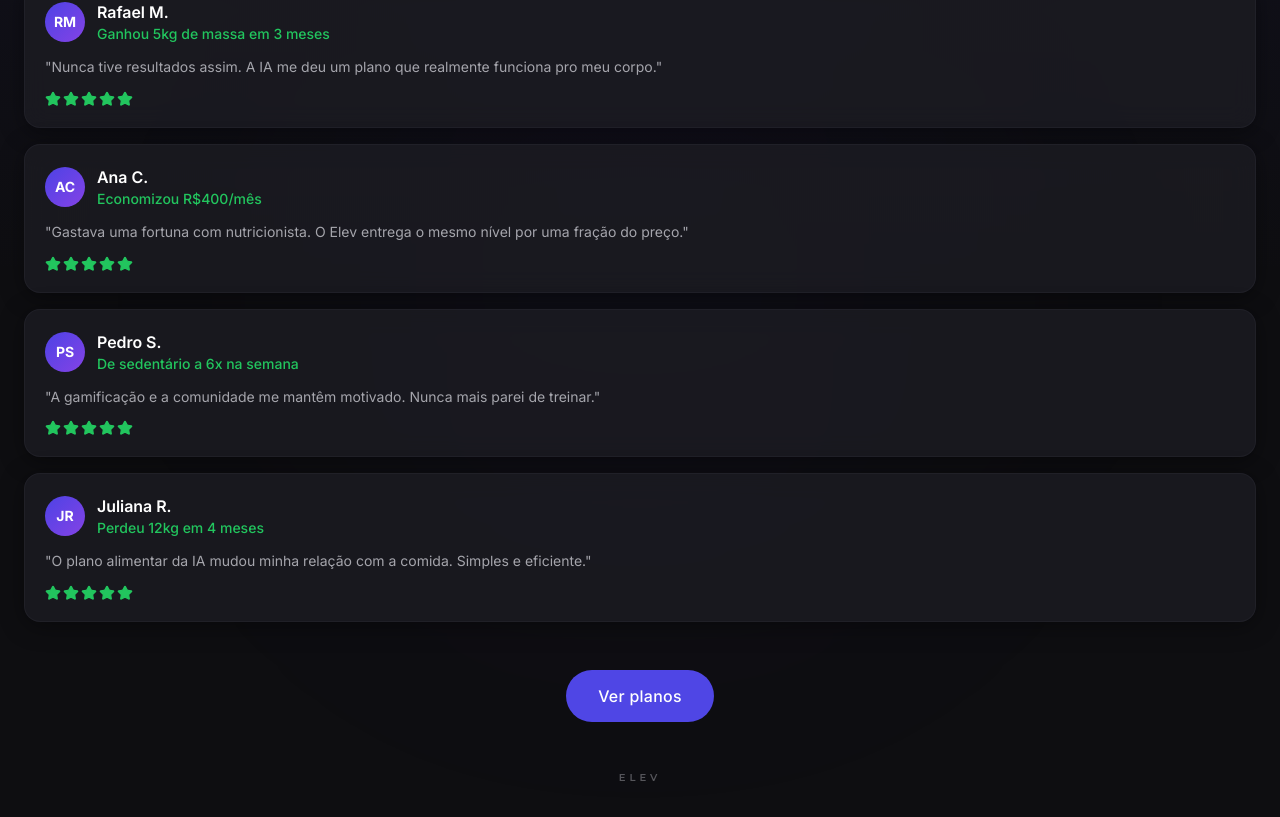
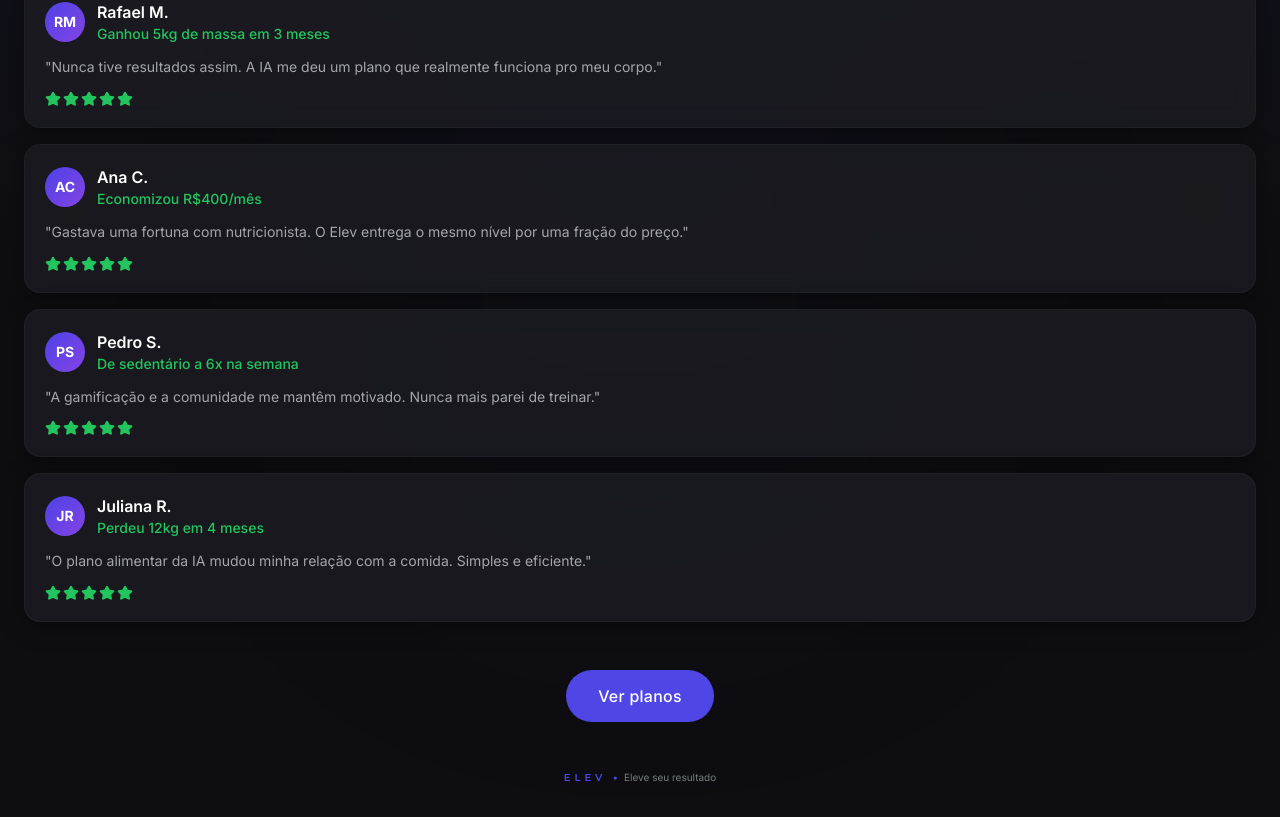
Before and after one commit to Lucas-Sambati/landingPage_elev, a React (Vite) app: page /depoimentos in a window 1280 px wide. Shown: the part 247-1064 px from the top of the page. Built offline with nearby package versions, Linux system fonts and the light colour scheme; the HTML template or start-up script is replaced by a standard one.

Commit message:
Atualizando

```diff
--- a/src/components/AboutSection.tsx
+++ b/src/components/AboutSection.tsx
@@ -195,11 +195,20 @@ const AboutSection = () => {
       </div>
 
       {/* Assinatura ELEV */}
-      <span
-        className="relative z-10 pb-8 text-[10px] font-semibold tracking-[0.4em] text-muted-foreground/80 opacity-60"
-        style={{ fontFamily: "'Montserrat', sans-serif" }}
-      >
-        ELEV
+      <span className="relative z-10 pb-8 flex items-center gap-1.5">
+        <span
+          className="text-[10px] font-semibold uppercase tracking-[0.4em]"
+          style={{ fontFamily: "'Montserrat', sans-serif", color: "#4F46E5" }}
+        >
+          ELEV
+        </span>
+        <span className="text-[10px]" style={{ color: "#4F46E5" }}>•</span>
+        <span
+          className="text-[10px]"
+          style={{ fontFamily: "'Inter', sans-serif", color: "#737d7f" }}
+        >
+          Eleve seu resultado
+        </span>
       </span>
     </section>
   );
--- a/src/components/FeaturesSection.tsx
+++ b/src/components/FeaturesSection.tsx
@@ -276,11 +276,20 @@ const FeaturesSection = () => {
       </div>
 
       {/* Assinatura ELEV */}
-      <span
-        className="relative z-10 pb-8 pt-8 text-[10px] font-semibold tracking-[0.4em] text-muted-foreground/80 opacity-60"
-        style={{ fontFamily: "'Montserrat', sans-serif" }}
-      >
-        ELEV
+      <span className="relative z-10 pb-8 pt-8 flex items-center gap-1.5">
+        <span
+          className="text-[10px] font-semibold uppercase tracking-[0.4em]"
+          style={{ fontFamily: "'Montserrat', sans-serif", color: "#4F46E5" }}
+        >
+          ELEV
+        </span>
+        <span className="text-[10px]" style={{ color: "#4F46E5" }}>•</span>
+        <span
+          className="text-[10px]"
+          style={{ fontFamily: "'Inter', sans-serif", color: "#737d7f" }}
+        >
+          Eleve seu resultado
+        </span>
       </span>
     </section>
   );
--- a/src/components/HeroSection.tsx
+++ b/src/components/HeroSection.tsx
@@ -43,11 +43,20 @@ const HeroSection = () => {
       </div>
 
       {/* Assinatura ELEV */}
-      <span
-        className="absolute bottom-8 z-10 text-[10px] font-semibold tracking-[0.4em] text-muted-foreground/80 opacity-60"
-        style={{ fontFamily: "'Montserrat', sans-serif" }}
-      >
-        ELEV
+      <span className="absolute bottom-8 z-10 flex items-center gap-1.5">
+        <span
+          className="text-[10px] font-semibold uppercase tracking-[0.4em]"
+          style={{ fontFamily: "'Montserrat', sans-serif", color: "#4F46E5" }}
+        >
+          ELEV
+        </span>
+        <span className="text-[10px]" style={{ color: "#4F46E5" }}>•</span>
+        <span
+          className="text-[10px]"
+          style={{ fontFamily: "'Inter', sans-serif", color: "#737d7f" }}
+        >
+          Eleve seu resultado
+        </span>
       </span>
     </section>
   );
--- a/src/components/PricingSection.tsx
+++ b/src/components/PricingSection.tsx
@@ -296,11 +296,20 @@ const PricingSection = () => {
       </div>
 
       {/* Assinatura ELEV */}
-      <span
-        className="relative z-10 pb-8 text-[10px] font-semibold tracking-[0.4em] text-muted-foreground/80 opacity-60"
-        style={{ fontFamily: "'Montserrat', sans-serif" }}
-      >
-        ELEV
+      <span className="relative z-10 pb-8 flex items-center gap-1.5">
+        <span
+          className="text-[10px] font-semibold uppercase tracking-[0.4em]"
+          style={{ fontFamily: "'Montserrat', sans-serif", color: "#4F46E5" }}
+        >
+          ELEV
+        </span>
+        <span className="text-[10px]" style={{ color: "#4F46E5" }}>•</span>
+        <span
+          className="text-[10px]"
+          style={{ fontFamily: "'Inter', sans-serif", color: "#737d7f" }}
+        >
+          Eleve seu resultado
+        </span>
       </span>
     </section>
   );
--- a/src/components/TestimonialsSection.tsx
+++ b/src/components/TestimonialsSection.tsx
@@ -100,11 +100,20 @@ const TestimonialsSection = () => {
       </div>
 
       {/* Assinatura ELEV */}
-      <span
-        className="relative z-10 pb-8 text-[10px] font-semibold tracking-[0.4em] text-muted-foreground/80 opacity-60"
-        style={{ fontFamily: "'Montserrat', sans-serif" }}
-      >
-        ELEV
+      <span className="relative z-10 pb-8 flex items-center gap-1.5">
+        <span
+          className="text-[10px] font-semibold uppercase tracking-[0.4em]"
+          style={{ fontFamily: "'Montserrat', sans-serif", color: "#4F46E5" }}
+        >
+          ELEV
+        </span>
+        <span className="text-[10px]" style={{ color: "#4F46E5" }}>•</span>
+        <span
+          className="text-[10px]"
+          style={{ fontFamily: "'Inter', sans-serif", color: "#737d7f" }}
+        >
+          Eleve seu resultado
+        </span>
       </span>
     </section>
   );
```
